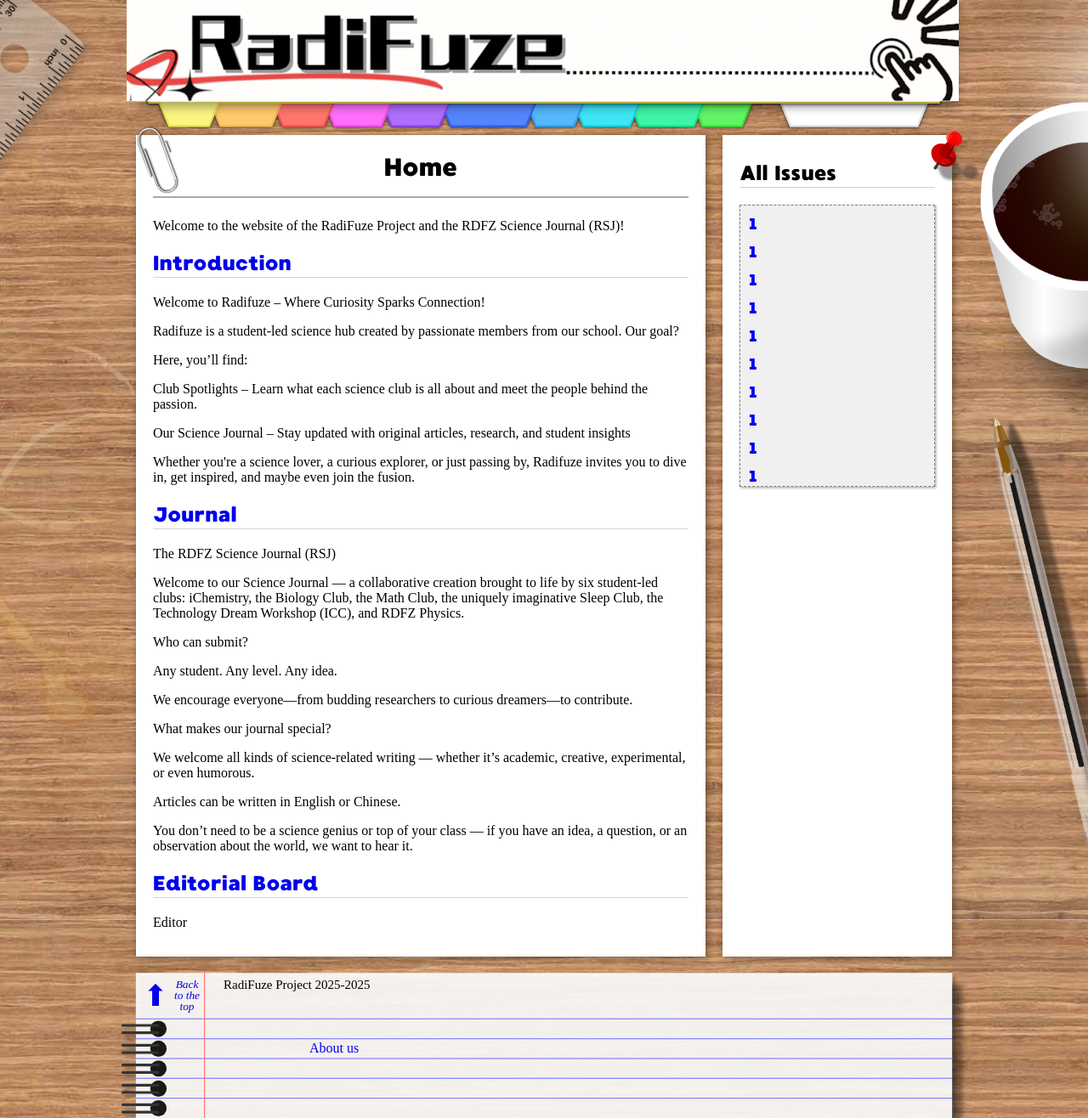
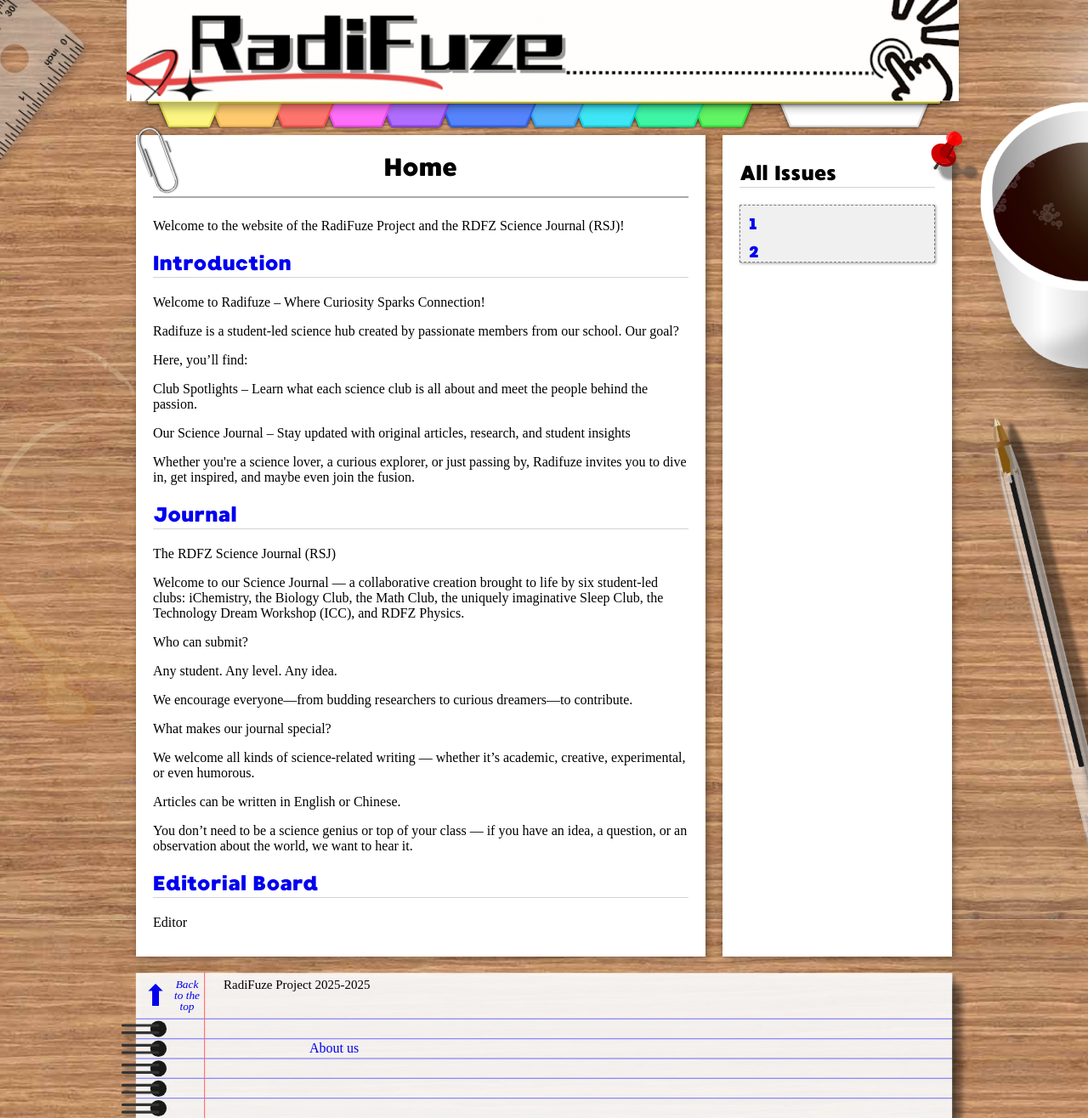
Before and after one commit to CareyRunboLi/radifuze.org, a Jekyll site: the page built from index.html, in a window 1280 px wide. Shown: the whole page at 85% size. Built offline with Jekyll 4.4.1, drawn with Linux system fonts in a browser that asks for light colours; some web fonts are replaced.

Commit message:
Update index.html

```diff
--- a/index.html
+++ b/index.html
@@ -43,15 +43,7 @@ scripts: <script src="slideshow/jquery-3.6.0.slim.min.js" defer></script>
             <h2>All Issues</h2>
             <section class="card">
                 <h3><a href="1">1</a></h3>
-                <h3><a href="1">1</a></h3>
-                <h3><a href="1">1</a></h3>
-                <h3><a href="1">1</a></h3>
-                <h3><a href="1">1</a></h3>
-                <h3><a href="1">1</a></h3>
-                <h3><a href="1">1</a></h3>
-                <h3><a href="1">1</a></h3>
-                <h3><a href="1">1</a></h3>
-                <h3><a href="1">1</a></h3>
+                <h3><a href="2">2</a></h3>
             </section>
         </div>
     </aside>
```
